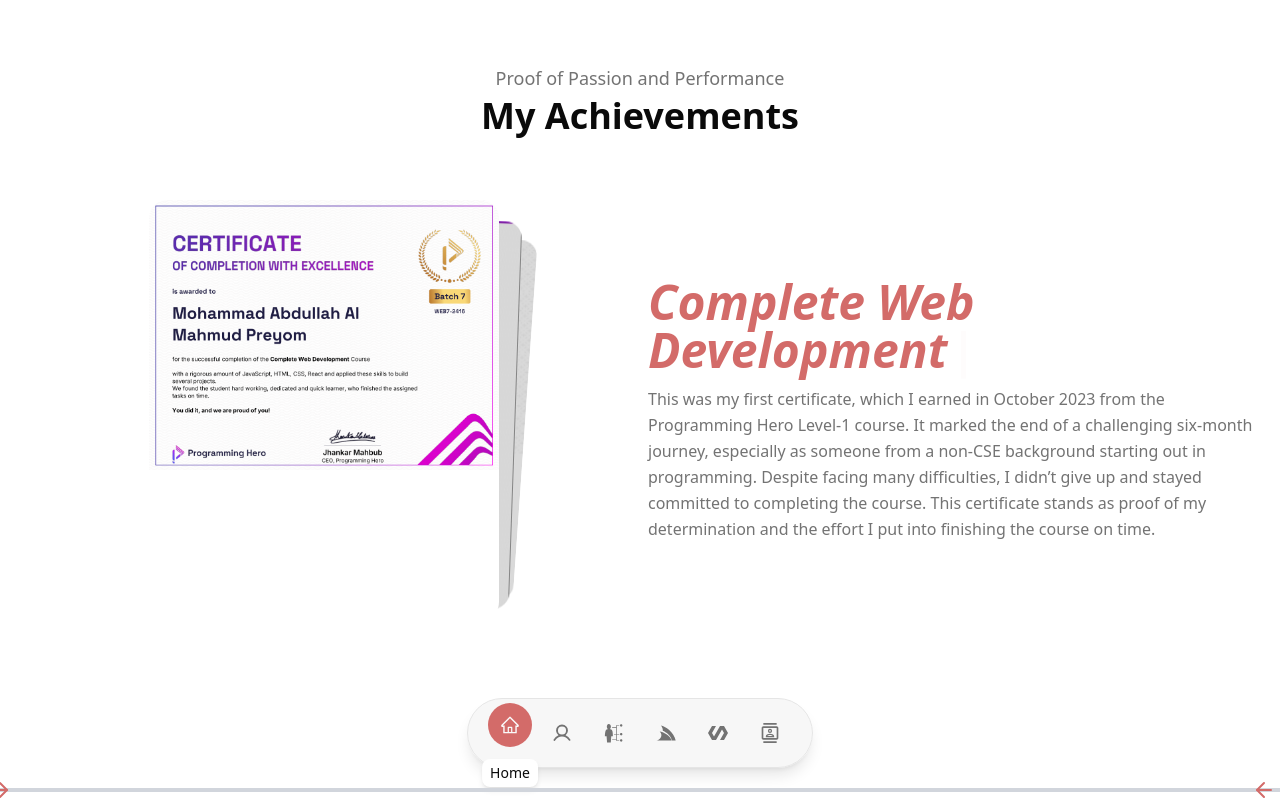
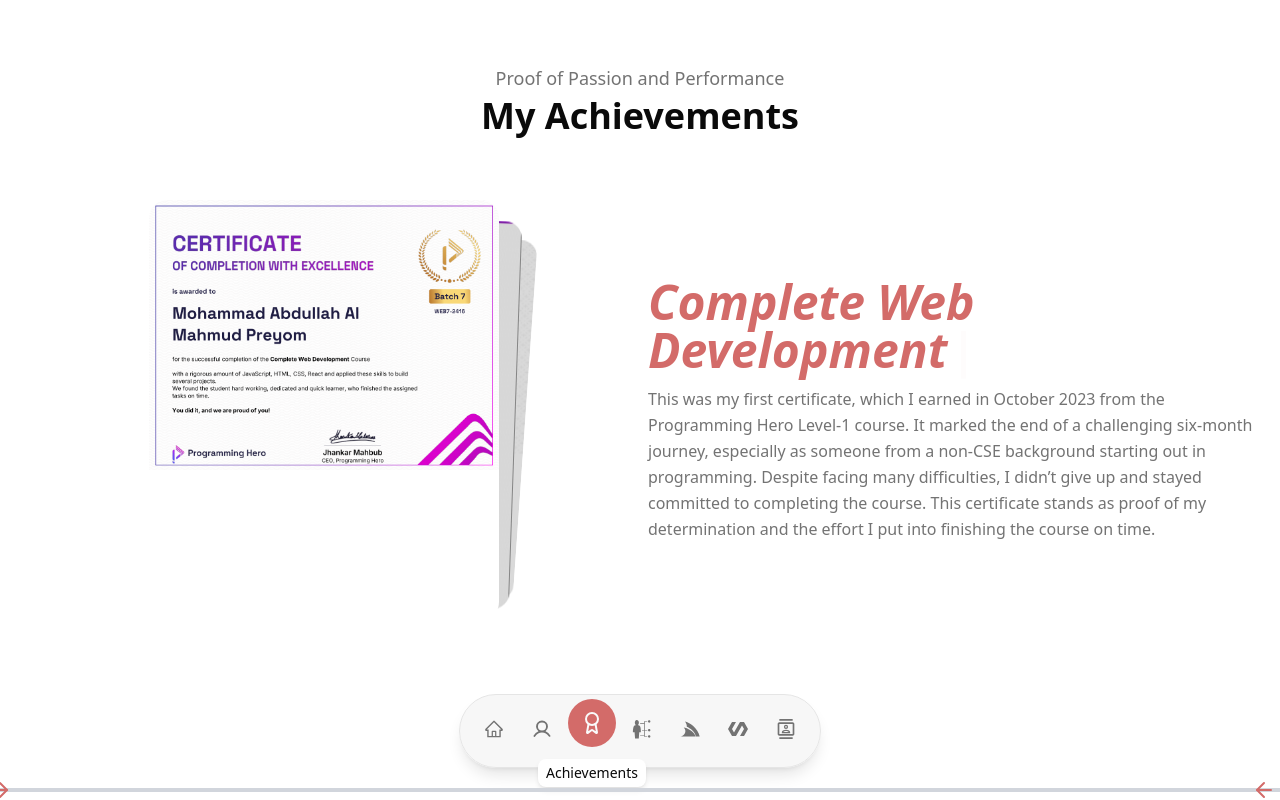
Before and after one commit to MahmudPreyom/abdullah_al_mahmud_portfolio, a Next.js app: page /achievements in a window 1280 px wide. Built offline with nearby package versions, Linux system fonts and the light colour scheme.

Commit message:
navlink add

```diff
--- a/src/app/achievements/page.tsx
+++ b/src/app/achievements/page.tsx
@@ -2,7 +2,7 @@ import Achievements from "../components/Home/Achievements";
 
 const AchievementsPage = () => {
   return (
-    <div>
+    <div id="achievements">
       <Achievements />
     </div>
   );
--- a/src/app/components/Home/Navbar.tsx
+++ b/src/app/components/Home/Navbar.tsx
@@ -8,6 +8,7 @@ import { FaServicestack } from "react-icons/fa";
 import { PiUserBold } from "react-icons/pi";
 import { SiPolymerproject } from "react-icons/si";
 import { useTranslation } from "react-i18next";
+import { Award } from "lucide-react";
 
 type LinkItem = {
   href: string;
@@ -18,6 +19,7 @@ type LinkItem = {
 const links: LinkItem[] = [
   { href: "banner", icon: <AiOutlineHome />, labelKey: "home" },
   { href: "about", icon: <PiUserBold />, labelKey: "about" },
+  { href: "achievements", icon: <Award />, labelKey: "achievements" },
   { href: "experience", icon: <GiSkills />, labelKey: "experience" },
   { href: "services", icon: <FaServicestack />, labelKey: "service" },
   { href: "projects", icon: <SiPolymerproject />, labelKey: "projects" },
@@ -69,7 +71,7 @@ const Navbar = () => {
   };
 
   return (
-    <nav className="fixed bottom-8 left-1/2 transform -translate-x-1/2 bg-muted/80 backdrop-blur-md px-5 py-3 flex gap-2 rounded-full z-10 border border-border shadow-lg">
+    <nav className="fixed bottom-8 left-1/2 transform -translate-x-1/2 bg-muted/80 backdrop-blur-md px-3 py-3 flex gap-1 rounded-full z-10 border border-border shadow-lg">
       {links.map(({ href, icon, labelKey }) => {
         const isActive = activeSection === href;
         return (
--- a/src/public/locales/bn/navbar.json
+++ b/src/public/locales/bn/navbar.json
@@ -1,6 +1,7 @@
 {
   "home": "হোম",
   "about": "আমার সম্পর্কে",
+  "achievements": "অর্জনসমূহ",
   "service": "সেবা",
   "experience": "অভিজ্ঞতা",
   "projects": "প্রকল্পসমূহ",
--- a/src/public/locales/en/navbar.json
+++ b/src/public/locales/en/navbar.json
@@ -1,6 +1,7 @@
 {
   "home": "Home",
   "about": "About",
+  "achievements": "Achievements",
   "service": "Service",
   "experience": "Experience",
   "projects": "Projects",
```
